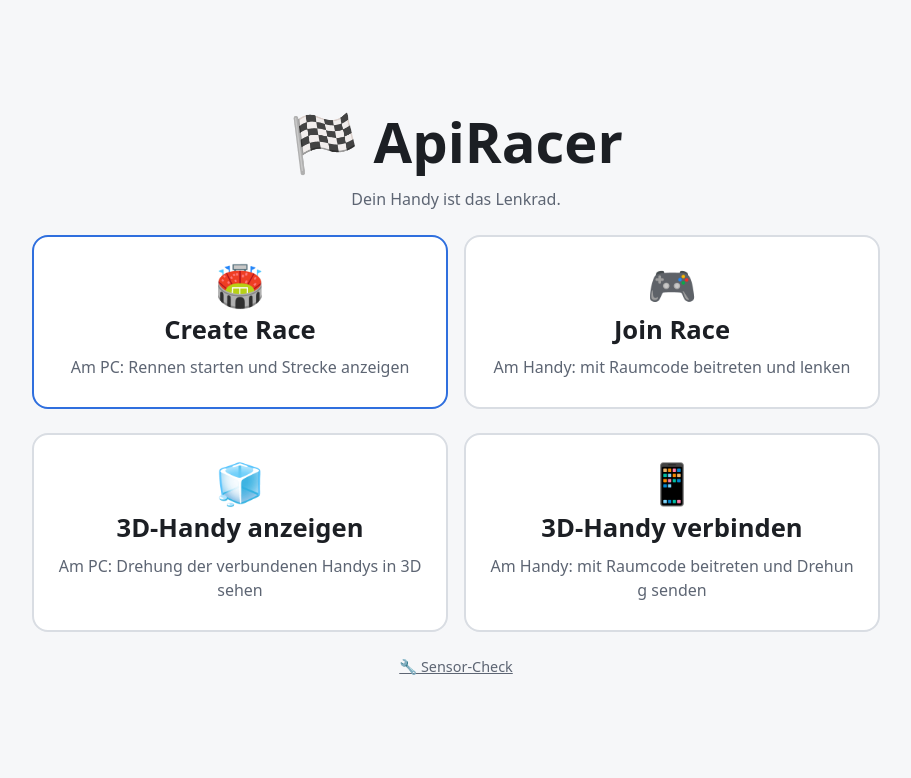
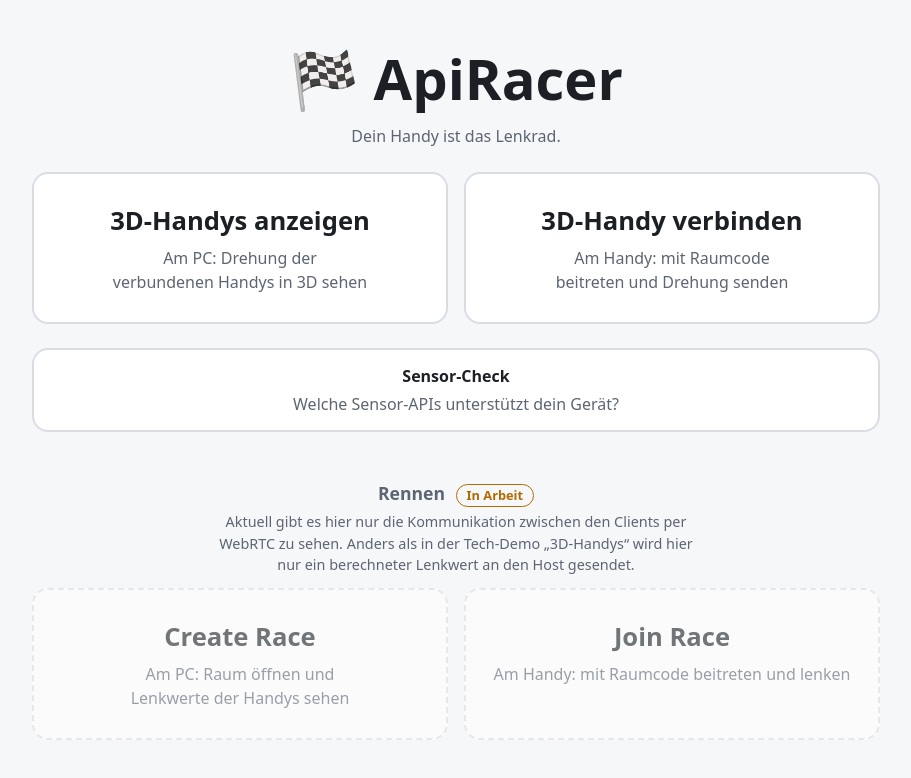
Before and after one commit to DerKunde/ApiRacer, a website built with Vite: page index.html in a window 1280 px wide. Shown: the whole page, without its empty margins (184-1095 px from the left). Built offline with nearby package versions, Linux system fonts and the light colour scheme.

Commit message:
Put the 3D demo first on the landing page and mark the race as work in progress

```diff
--- a/index.html
+++ b/index.html
@@ -13,33 +13,42 @@
         <p>Dein Handy ist das Lenkrad.</p>
       </header>
 
-      <nav class="landing-actions">
-        <a class="landing-button primary" href="/host.html">
-          <span class="landing-icon">🏟️</span>
-          <strong>Create Race</strong>
-          <span>Am PC: Rennen starten und Strecke anzeigen</span>
-        </a>
-        <a class="landing-button" href="/controller.html">
-          <span class="landing-icon">🎮</span>
-          <strong>Join Race</strong>
-          <span>Am Handy: mit Raumcode beitreten und lenken</span>
-        </a>
-      </nav>
-
+      <!-- Main demo first -->
       <nav class="landing-actions">
         <a class="landing-button" href="/host3dPhoneOrientation.html">
-          <span class="landing-icon">🧊</span>
-          <strong>3D-Handy anzeigen</strong>
+          <strong>3D-Handys anzeigen</strong>
           <span>Am PC: Drehung der verbundenen Handys in 3D sehen</span>
         </a>
         <a class="landing-button" href="/phone3dClient.html">
-          <span class="landing-icon">📱</span>
           <strong>3D-Handy verbinden</strong>
           <span>Am Handy: mit Raumcode beitreten und Drehung senden</span>
         </a>
       </nav>
 
-      <a class="landing-footer" href="/sensors.html">🔧 Sensor-Check</a>
+      <!-- Sensor check as its own row: more prominent than a footer link, and separates the demo from the race -->
+      <a class="landing-check" href="/sensors.html">
+        <strong>Sensor-Check</strong>
+        <span>Welche Sensor-APIs unterstützt dein Gerät?</span>
+      </a>
+
+      <!-- Racing game: still work in progress → own section with badge, muted buttons (still clickable) -->
+      <section class="landing-wip">
+        <h2>Rennen <span class="badge">In Arbeit</span></h2>
+        <p class="landing-wip-sub">
+          Aktuell gibt es hier nur die Kommunikation zwischen den Clients per WebRTC zu sehen. Anders als in der
+          Tech-Demo „3D-Handys“ wird hier nur ein berechneter Lenkwert an den Host gesendet.
+        </p>
+        <nav class="landing-actions">
+          <a class="landing-button" href="/host.html">
+            <strong>Create Race</strong>
+            <span>Am PC: Raum öffnen und Lenkwerte der Handys sehen</span>
+          </a>
+          <a class="landing-button" href="/controller.html">
+            <strong>Join Race</strong>
+            <span>Am Handy: mit Raumcode beitreten und lenken</span>
+          </a>
+        </nav>
+      </section>
     </main>
   </body>
 </html>
--- a/src/style.css
+++ b/src/style.css
@@ -103,21 +103,23 @@ a {
   transform: translateY(-2px);
 }
 
-.landing-button.primary {
-  border-color: var(--accent);
-}
-
 .landing-button strong {
   font-size: 1.6rem;
 }
 
-.landing-button span {
+/* balance: spreads the words evenly over the lines instead of leaving a single word alone in the last line.
+   Browsers without support simply wrap as before. */
+.landing-button span,
+.landing-check span {
   color: var(--muted);
+  text-wrap: balance;
 }
 
-.landing-icon {
-  font-size: 2.5rem;
-  line-height: 1;
+/* The tiles are links, and the global a { word-break: break-all } (meant for long URLs) would split words
+   anywhere – together with balance that cut "verbundenen" into "verbu / ndenen". Normal word breaks here. */
+.landing-button,
+.landing-check {
+  word-break: normal;
 }
 
 /* Phones in landscape have little height: tighten spacing */
@@ -130,10 +132,6 @@ a {
 
   .landing-button {
     padding: 16px;
-  }
-
-  .landing-icon {
-    font-size: 1.8rem;
   }
 }
 
@@ -356,9 +354,65 @@ button.big {
   color: var(--muted);
 }
 
-.landing-footer {
+/* Landing page: sensor check as a full-width row between demo and race section, title above subtitle */
+.landing-check {
+  display: flex;
+  flex-direction: column;
+  align-items: center;
+  gap: 4px;
+  padding: 14px 20px;
+  background: var(--surface);
+  border: 2px solid var(--border);
+  border-radius: 16px;
+  color: var(--text);
+  text-decoration: none;
+  transition: border-color 0.15s, transform 0.15s;
+}
+
+.landing-check:hover,
+.landing-check:focus-visible {
+  border-color: var(--accent);
+  transform: translateY(-2px);
+}
+
+/* Landing page: racing game is work in progress → muted, dashed borders, no hover lift. Still clickable. */
+.landing-wip h2 {
+  margin: 0 0 4px;
+  font-size: 1.1rem;
+  color: var(--muted);
+}
+
+/* Explains what the race part currently shows; narrower than the page so the centered lines stay readable */
+.landing-wip-sub {
+  max-width: 60ch;
+  margin: 0 auto 12px;
   color: var(--muted);
   font-size: 0.9rem;
+  /* pretty instead of balance for longer paragraphs: only avoids a lonely last word */
+  text-wrap: pretty;
+}
+
+.landing-wip .landing-button {
+  opacity: 0.6;
+  border-style: dashed;
+}
+
+.landing-wip .landing-button:hover,
+.landing-wip .landing-button:focus-visible {
+  opacity: 1;
+  transform: none;
+}
+
+.badge {
+  display: inline-block;
+  margin-left: 6px;
+  padding: 1px 10px;
+  border: 1px solid var(--warn);
+  border-radius: 999px;
+  color: var(--warn);
+  font-size: 0.8rem;
+  font-weight: 600;
+  vertical-align: middle;
 }
 
 .hint {
```
Also changed, not shown: README.md.
